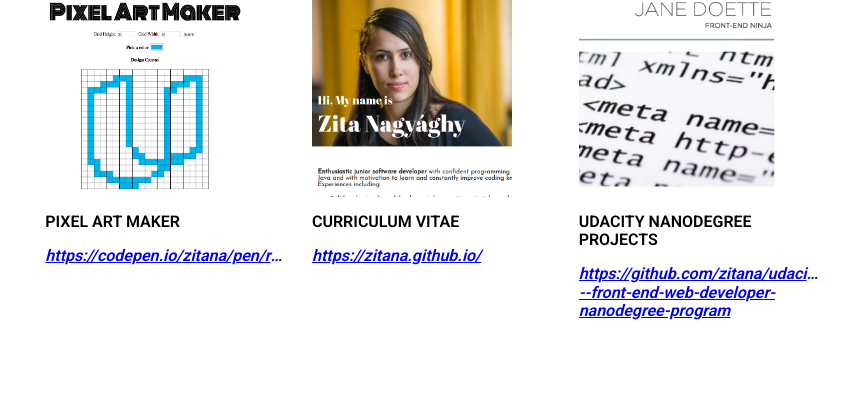
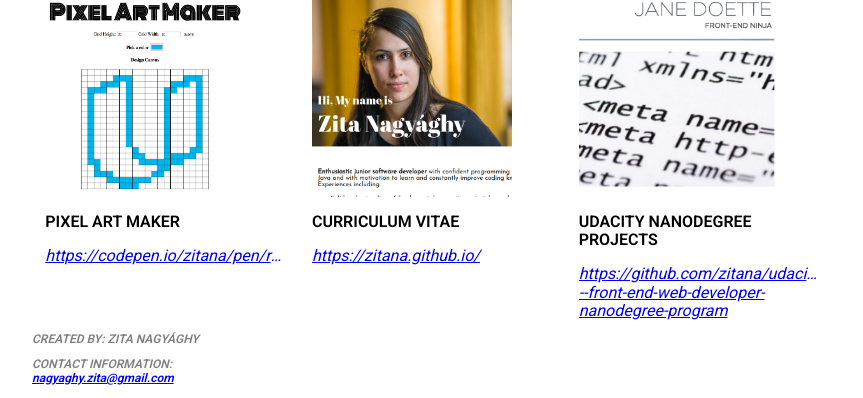
Before and after one commit to zitana/Udacity---Front-End-Web-Developer-Nanodegree-Program, a plain HTML site: page Project 1B - Portfolio Site/index.html in a window 1280 px wide. Shown: the part 596-994 px from the top of the page, without its empty margins (208-1071 px from the left). Before the commit the page ends 933 px from the top, so only its background shows below. Drawn offline with nearby package versions, Linux system fonts and the light colour scheme.

Commit message:
resolve review comments

```diff
--- a/Project 1B - Portfolio Site/css/style.css
+++ b/Project 1B - Portfolio Site/css/style.css
@@ -98,7 +98,12 @@ a {
   text-overflow: ellipsis;
   text-transform: lowercase;
   font-style: italic;
+}
 
+footer {
+  font-style: italic;
+  font-size: 12px;
+  color: #808080;
 }
 
 @media screen and (max-width: 450px) {
--- a/Project 1B - Portfolio Site/index.html
+++ b/Project 1B - Portfolio Site/index.html
@@ -29,28 +29,34 @@
             </header>
             <div class="projects">
                <article class="project p1">
-          <img class="image" src="img/pixel.png" alt"Pixel Art Maker">
+                  <img class="image" src="img/pixel.png" alt="Pixel Art Maker">
                   <div class="link">
-            <p>Pixel Art Maker<p>
+                     <p>Pixel Art Maker</p>
                         <a href="https://codepen.io/zitana/pen/RxBaaZ" target="_blank">https://codepen.io/zitana/pen/RxBaaZ</a>
                   </div>
                </article>
                <article class="project p2">
                   <img class="image" src="img/cv.png" alt="Curriculum Vitae">
                   <div class="link">
-              <p>Curriculum Vitae<p>
-                <a href="https://zitana.github.io/ target="_blank"">https://zitana.github.io/</a>
+                     <p>Curriculum Vitae</p>
+                        <a href="https://zitana.github.io/" target="_blank">https://zitana.github.io/</a>
                   </div>
                </article>
                <article class="project p3">
                   <img class="image" src="img/portfolio.png" alt="Udacity Nanodegree Projects">
                   <div class="link">
-                <p>Udacity Nanodegree Projects<p>
+                     <p>Udacity Nanodegree Projects</p>
                         <a href="https://github.com/zitana/Udacity---Front-End-Web-Developer-Nanodegree-Program" target="_blank">https://github.com/zitana/Udacity---Front-End-Web-Developer-Nanodegree-Program</a>
                   </div>
                </article>
             </div>
          </section>
+         <footer>
+           <p>Created by: Zita Nagyághy</p>
+           <p>Contact information:
+             <a href="mailto:nagyaghy.zita@gmail.com">nagyaghy.zita@gmail.com</a>
+           </p>
+         </footer>
       </div>
    </body>
 </html>
```
Lines whose indentation alone changed are shown as unchanged.
